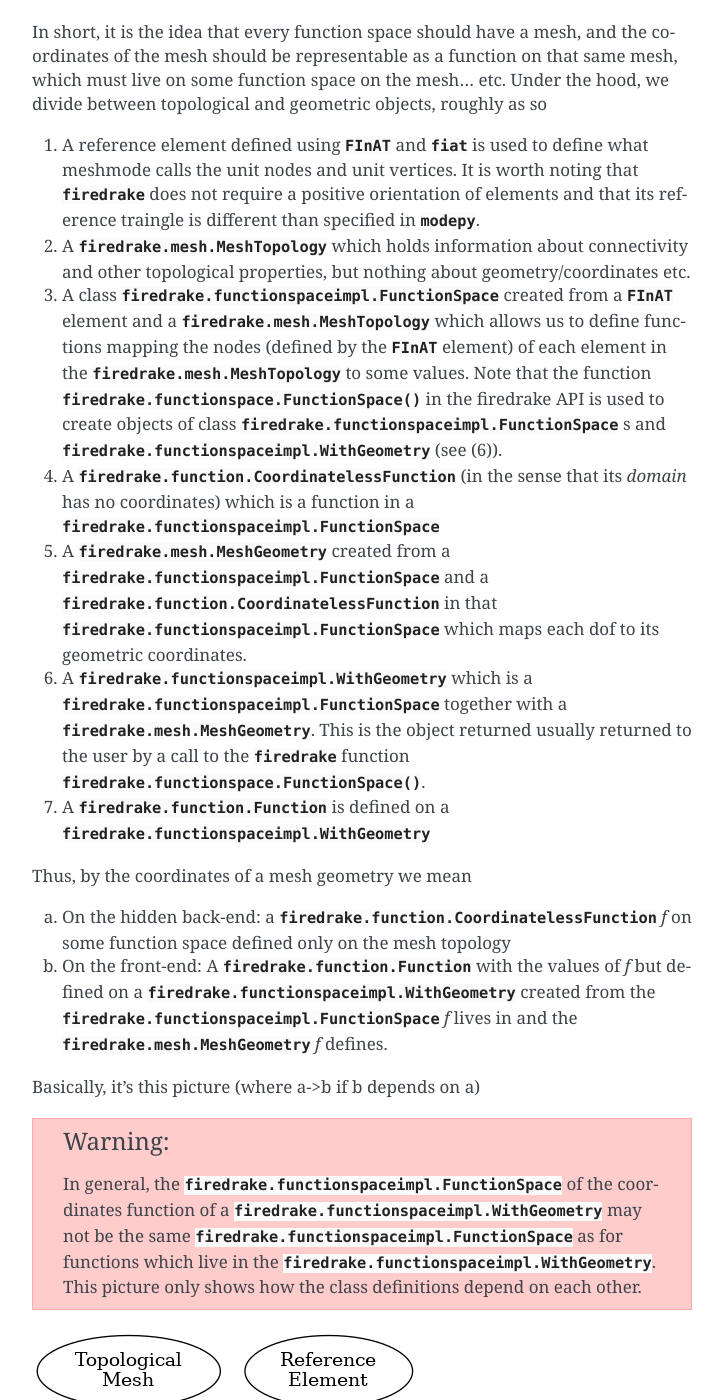
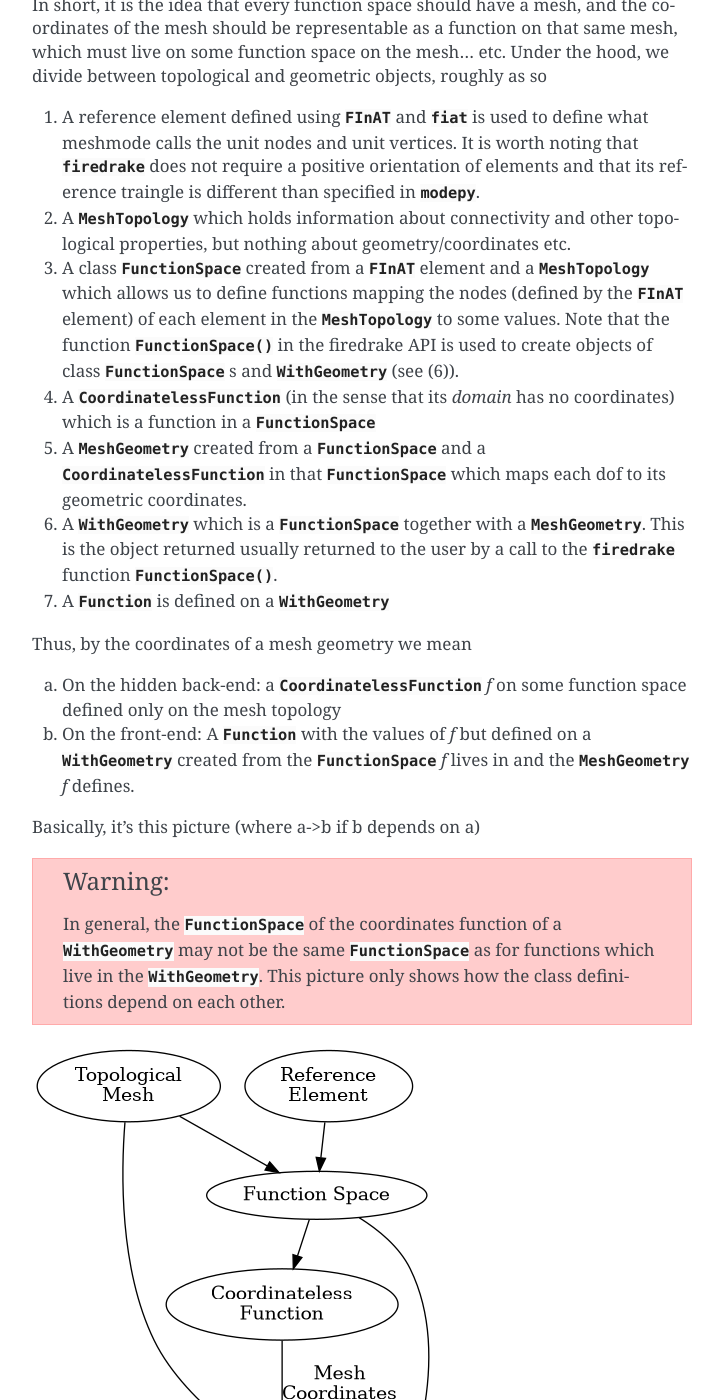
Before and after one commit to inducer/meshmode, a Sphinx documentation site: the page built from doc/interop.rst, in a window 1280 px wide and 1400 px high, scrolled down 3046 px. Shown: the whole window, without its empty margins (388-1111 px from the left). Built offline with Sphinx 7.4.7, drawn with Linux system fonts in a browser that asks for light colours; some of the changed text lies outside the part shown.

Commit message:
Improved the sphinx links

```diff
--- a/doc/interop.rst
+++ b/doc/interop.rst
@@ -40,8 +40,8 @@
 
 * In a mesh, a :mod:`meshmode` "element" is a :mod:`firedrake` "cell"
 * A :class:`meshmode.discretization.Discretization` is a :mod:`firedrake`
-  :class:`firedrake.functionspaceimpl.WithGeometry`, usually
-  created by calling the function :func:`firedrake.functionspace.FunctionSpace`
+  :class:`~firedrake.functionspaceimpl.WithGeometry`, usually
+  created by calling the function :func:`~firedrake.functionspace.FunctionSpace`
   and referred to as a "function space"
 * In a mesh, any vertices, faces, cells, etc. are :mod:`firedrake`
   "entities" (see `dmplex <https://www.mcs.anl.gov/petsc/petsc-current/docs/manualpages/DMPLEX/index.html>`_
@@ -58,7 +58,7 @@
    a mesh, it changes the element ordering and the local vertex ordering.
 
 (1.) is easily handled by insisting that the :mod:`firedrake`
-:class:`firedrake.functionspaceimpl.WithGeometry` uses polynomial elements
+:class:`~firedrake.functionspaceimpl.WithGeometry` uses polynomial elements
 and that the group of the :class:`meshmode.discretization.Discretization`
 being converted is a
 :class:`meshmode.discretization.poly_element.InterpolatoryQuadratureSimplexElementGroup`
@@ -158,65 +158,65 @@
     not require a positive orientation of elements and that its
     reference traingle is different than specified in :mod:`modepy`.
 
-(2) A :class:`firedrake.mesh.MeshTopology`
+(2) A :class:`~firedrake.mesh.MeshTopology`
     which holds information about connectivity
     and other topological properties, but nothing about geometry/coordinates
     etc.
 
-(3) A class :class:`firedrake.functionspaceimpl.FunctionSpace`
+(3) A class :class:`~firedrake.functionspaceimpl.FunctionSpace`
     created from a :mod:`FInAT` element and a
-    :class:`firedrake.mesh.MeshTopology` which allows us to
+    :class:`~firedrake.mesh.MeshTopology` which allows us to
     define functions mapping the nodes (defined by the
     :mod:`FInAT` element) of each element in the
-    :class:`firedrake.mesh.MeshTopology` to some values.
-    Note that the function :func:`firedrake.functionspace.FunctionSpace`
+    :class:`~firedrake.mesh.MeshTopology` to some values.
+    Note that the function :func:`~firedrake.functionspace.FunctionSpace`
     in the firedrake API is used to create objects of class
-    :class:`firedrake.functionspaceimpl.FunctionSpace` s
-    and :class:`firedrake.functionspaceimpl.WithGeometry` (see
+    :class:`~firedrake.functionspaceimpl.FunctionSpace` s
+    and :class:`~firedrake.functionspaceimpl.WithGeometry` (see
     (6)).
 
-(4) A :class:`firedrake.function.CoordinatelessFunction`
+(4) A :class:`~firedrake.function.CoordinatelessFunction`
     (in the sense that its *domain* has no coordinates)
     which is a function in a
-    :class:`firedrake.functionspaceimpl.FunctionSpace`
+    :class:`~firedrake.functionspaceimpl.FunctionSpace`
 
-(5) A :class:`firedrake.mesh.MeshGeometry` created from a
-    :class:`firedrake.functionspaceimpl.FunctionSpace`
-    and a :class:`firedrake.function.CoordinatelessFunction`
-    in that :class:`firedrake.functionspaceimpl.FunctionSpace`
+(5) A :class:`~firedrake.mesh.MeshGeometry` created from a
+    :class:`~firedrake.functionspaceimpl.FunctionSpace`
+    and a :class:`~firedrake.function.CoordinatelessFunction`
+    in that :class:`~firedrake.functionspaceimpl.FunctionSpace`
     which maps each dof to its geometric coordinates.
 
-(6) A :class:`firedrake.functionspaceimpl.WithGeometry` which is a
-    :class:`firedrake.functionspaceimpl.FunctionSpace` together
-    with a :class:`firedrake.mesh.MeshGeometry`.
+(6) A :class:`~firedrake.functionspaceimpl.WithGeometry` which is a
+    :class:`~firedrake.functionspaceimpl.FunctionSpace` together
+    with a :class:`~firedrake.mesh.MeshGeometry`.
     This is the object returned
     usually returned to the user by a call
     to the :mod:`firedrake` function
-    :func:`firedrake.functionspace.FunctionSpace`.
+    :func:`~firedrake.functionspace.FunctionSpace`.
 
-(7) A :class:`firedrake.function.Function` is defined on a
-    :class:`firedrake.functionspaceimpl.WithGeometry`
+(7) A :class:`~firedrake.function.Function` is defined on a
+    :class:`~firedrake.functionspaceimpl.WithGeometry`
 
 Thus, by the coordinates of a mesh geometry we mean
 
-(a) On the hidden back-end: a :class:`firedrake.function.CoordinatelessFunction`
+(a) On the hidden back-end: a :class:`~firedrake.function.CoordinatelessFunction`
     *f* on some function space defined only on the mesh topology
-(b) On the front-end: A :class:`firedrake.function.Function`
+(b) On the front-end: A :class:`~firedrake.function.Function`
     with the values of *f* but defined
-    on a :class:`firedrake.functionspaceimpl.WithGeometry`
-    created from the :class:`firedrake.functionspaceimpl.FunctionSpace`
-    *f* lives in and the :class:`firedrake.mesh.MeshGeometry` *f* defines.
+    on a :class:`~firedrake.functionspaceimpl.WithGeometry`
+    created from the :class:`~firedrake.functionspaceimpl.FunctionSpace`
+    *f* lives in and the :class:`~firedrake.mesh.MeshGeometry` *f* defines.
 
 Basically, it's this picture (where a->b if b depends on a)
 
 .. warning::
 
-    In general, the :class:`firedrake.functionspaceimpl.FunctionSpace`
+    In general, the :class:`~firedrake.functionspaceimpl.FunctionSpace`
     of the coordinates function
-    of a :class:`firedrake.functionspaceimpl.WithGeometry` may not be the same
-    :class:`firedrake.functionspaceimpl.FunctionSpace`
+    of a :class:`~firedrake.functionspaceimpl.WithGeometry` may not be the same
+    :class:`~firedrake.functionspaceimpl.FunctionSpace`
     as for functions which live in the
-    :class:`firedrake.functionspaceimpl.WithGeometry`.
+    :class:`~firedrake.functionspaceimpl.WithGeometry`.
     This picture
     only shows how the class definitions depend on each other.
 
```
